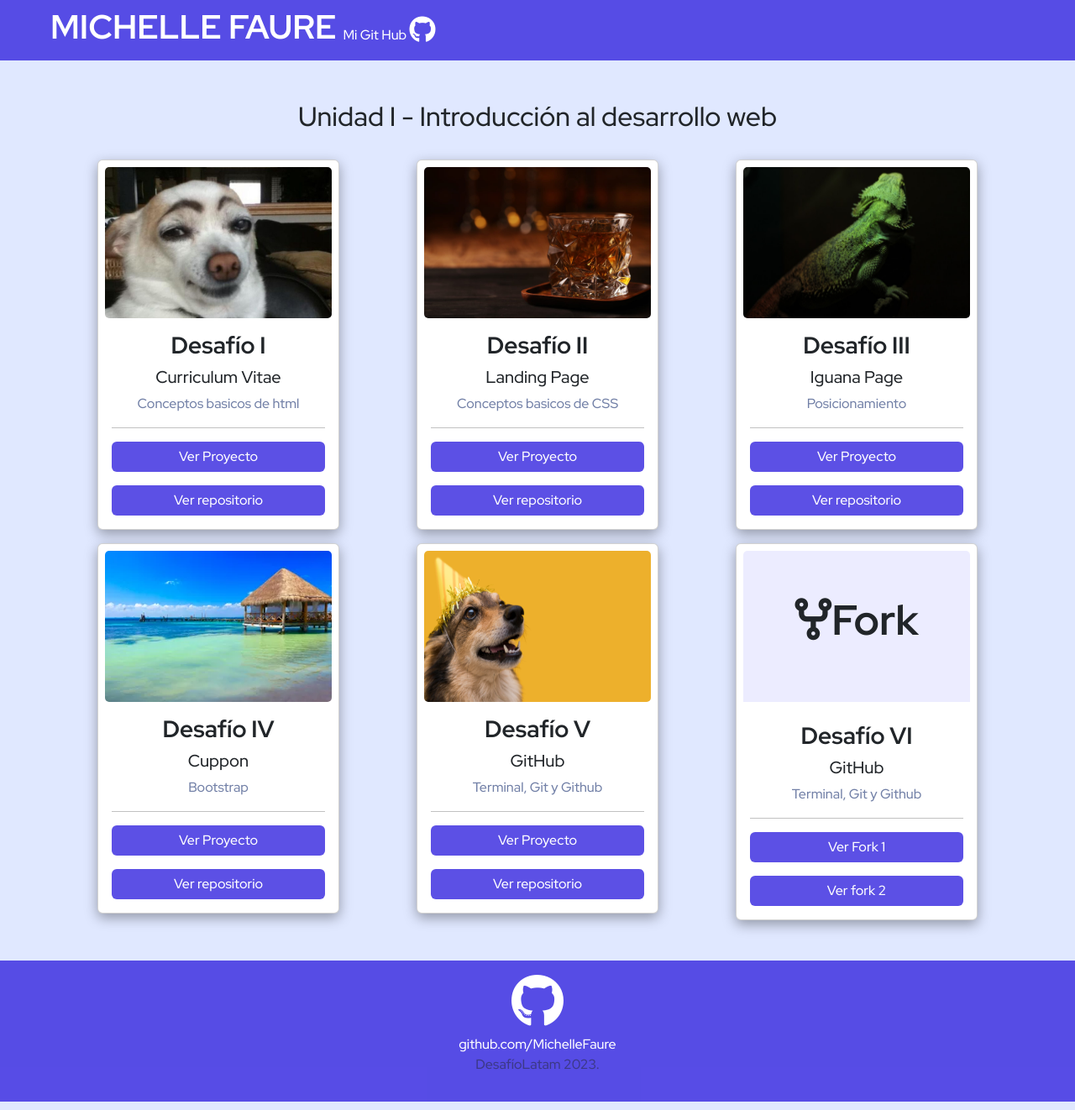
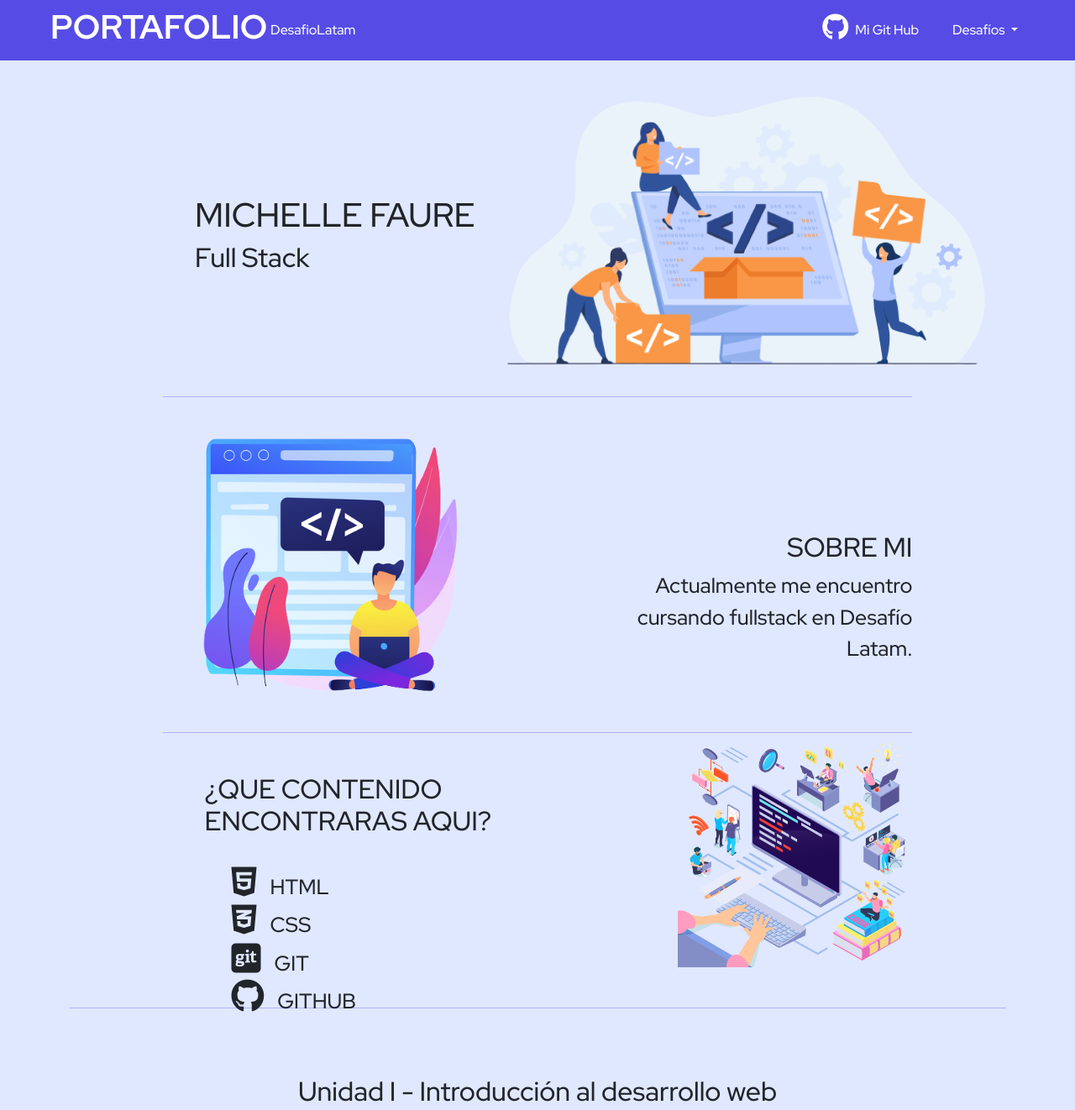
Before and after one commit to MichelleFaure/unidad-1-desafiolatam, a plain HTML site: page index.html in a window 1280 px wide. Shown: the top 1322 px of the page at 84% size. Drawn offline with nearby package versions, Linux system fonts and the light colour scheme.

Commit message:
se agrega header

```diff
--- a/assets/css/style.css
+++ b/assets/css/style.css
@@ -8,6 +8,7 @@ body{
     background-color: hsl(225, 100%, 94%);
 }
 
+/* NAVBAR */
 .navbar{
     background-color: hsla(245, 75%, 52%, 0.815);
 }
@@ -16,6 +17,83 @@ body{
     font-weight: 700;
 }
 
+
+/* HEADER */
+header{
+    background-image: url(../img/img-header.png);
+    background-repeat: no-repeat;
+    background-size: contain;
+    background-position: right;
+    height: 50vh;
+}
+
+.header-text{
+    padding-top: 10rem;
+    padding-left: 150px;
+}
+
+/* SOBREMI */
+.sobremi{
+    background-image: url(../img/img-sobremi.png);
+    background-repeat: no-repeat;
+    background-size: contain;
+    background-position: left;
+    height: 50vh;
+    width: 80%;
+    margin: auto;
+    border-top: 1px solid  hsla(245, 100%, 50%, 0.24);
+}
+
+.sobremi-text{
+    padding-top: 10rem;
+    padding-left: 550px;
+    text-align: right;
+}
+
+.sobremi-text p{
+    font-size: 25px;
+}
+
+/* CONTENIDO */
+.contenido{
+    background-image: url(../img/img-contenido.png);
+    background-repeat: no-repeat;
+    background-size: contain;
+    background-position: right;
+    height: 35vh;
+    width: 80%;
+    margin: auto;
+    border-top: 1px solid  hsla(245, 100%, 50%, 0.24);
+
+}
+
+.contenido-text h2{
+    width: fit-content;
+    padding-right: 25rem;
+}
+
+.contenido-text{
+    padding-top: 3rem;
+    padding-left: 50px;
+}
+.contenido-lista{
+    list-style: none;
+    font-size: 25px;
+    margin-top: 2rem;
+}
+
+.contenido-lista i{
+    font-size: 40px ;
+    padding-right: 1rem;
+}
+
+/* TITULO UNIDAD1 */
+.titulo{
+    border-top: 1px solid  hsla(245, 100%, 50%, 0.24);
+    padding-top: 5rem;
+}
+
+/* CARDS */
 .card{
     margin: 1rem auto 0;
     box-shadow: rgba(0, 0, 0, 0.35) 0px 5px 15px;
@@ -63,7 +141,7 @@ body{
     margin-top: 3rem;
 }
 
-
+/* FOOTER */
 footer{
     background-color: hsla(245, 75%, 52%, 0.815);
 }
--- a/index.html
+++ b/index.html
@@ -14,28 +14,73 @@
 <!-- NAVBAR -->
     <nav class="navbar navbar-expand-lg navbar-dark ">
         <div class="container-fluid">
-            <h1 class="text-white ms-5">MICHELLE FAURE</h1>
+            <h1 class="text-white ms-5">PORTAFOLIO</h1>
+            <span class="text-white ms-1">DesafioLatam</span>
             <button class="navbar-toggler" type="button" data-bs-toggle="collapse" data-bs-target="#navbarNav" aria-controls="navbarNav" aria-expanded="false" aria-label="Toggle navigation">
             <span class="navbar-toggler-icon"></span>
             </button>
             <div class="collapse navbar-collapse" id="navbarNav">
-                <ul class="navbar-nav">
+                <ul class="navbar-nav ms-auto me-5">
                     <li class="nav-item">
-                    <a class="nav-link active text-white" aria-current="page" target="_blank" href="https://github.com/MichelleFaure">Mi Git Hub <i class="fa-brands fa-github fa-2x"></i></a>
+                        <i class="fa-brands fa-github fa-2x text-white"></i>
+                    </li>
+                    <li class="nav-item">
+                        <a class="nav-link text-white" aria-current="page" target="_blank" href="https://github.com/MichelleFaure">Mi Git Hub </a>
+                    </li>
+                    <li class="nav-item dropdown ms-4">
+                        <a class="nav-link dropdown-toggle text-white" href="#" role="button" data-bs-toggle="dropdown" aria-expanded="false">
+                        Desafíos
+                        </a>
+                        <ul class="dropdown-menu">
+                        <li><a class="dropdown-item" href="./desafio1/index.html" target="_blank">Desafío I</a></li>
+                        <li><a class="dropdown-item" href="./desafio2/index.html" target="_blank">Desafío II</a></li>
+                        <li><a class="dropdown-item" href="./desafio3/index.html" target="_blank">Desafío III</a></li>
+                        <li><a class="dropdown-item" href="./desafio4/index.html" target="_blank">Desafío IV</a></li>
+                        <li><a class="dropdown-item" href="./desafio5/fdsw-github/index.html" target="_blank">Desafío V</a></li>
+                        </ul>
                     </li>
                 </ul>
             </div>
         </div>
       </nav>
 
+<!-- HEADER -->
+    <header class="container">
+        <div class="header-text">
+            <h1>MICHELLE FAURE</h1>
+            <h2>Full Stack</h2>
+        </div>
+    </header>
+
 <!-- MAIN -->
     <main class="container">
+        <section class="sobremi">
+            <div class="sobremi-text">
+                <h2>SOBRE MI</h2>
+                <p>Actualmente me encuentro cursando fullstack en Desafío Latam.</p>
+            </div>
+        </section>
+        <section class="contenido">
+            <div class="contenido-text">
+                <h2>¿QUE CONTENIDO ENCONTRARAS AQUI?</h2>
+                <ul class="contenido-lista">
+                    <li><i class="fa-brands fa-html5"></i>HTML</li>
+                    <li><i class="fa-brands fa-css3-alt"></i>CSS</li>
+                    <li><i class="fa-brands fa-square-git"></i></i>GIT</li>
+                    <li><i class="fa-brands fa-github"></i>GITHUB</li>
+                </ul>
+            </div>
+        </section>
+
+
         <section class="titulo mt-5 mb-3 text-center">
             <h2>Unidad I - Introducción al desarrollo web</h2>
         </section>
 
         <section class="desafios">
             <div class="row">
+
+                <!-- CARD 1 -->
                 <div class="col col-xs-12 col-sm-12 col-md-6 col-lg-4">
                     <div class="card text-center" style="width: 18rem;">
                         <div class="card-img-top">
@@ -136,8 +181,8 @@
                             <h5 class="card-text">GitHub</h5>
                             <p class="card-text card-text2">Terminal, Git y Github</p>
                             <div class="botones-card">
-                            <a href="https://michellefaure.github.io/fdsw-github/" class="btn btn-primary" target="_blank">Ver Fork 1</a>
-                            <a href="https://github.com/MichelleFaure/fdsw-github" class="btn btn-primary" target="_blank">Ver fork 2</a>
+                            <a href="https://github.com/MichelleFaure/leonacsaszar.github.io" class="btn btn-primary" target="_blank">Ver Fork 1</a>
+                            <a href="https://github.com/MichelleFaure/portafolio.github.io" class="btn btn-primary" target="_blank">Ver fork 2</a>
                             </div>
                         </div>
                     </div>
@@ -145,6 +190,7 @@
             </div>
         </section>
       </main>
+
 <!-- FOOTER -->
       <footer class="container-fluid p-3 text-center mt-5">
         <a href="https://github.com/MichelleFaure"><i class="fa-brands fa-github fa-4x text-white"></i>
```
Also changed, not shown: assets/img/img-contenido.png (added), assets/img/img-header.png (added), assets/img/img-sobremi.png (added). Lines whose indentation alone changed are shown as unchanged.
